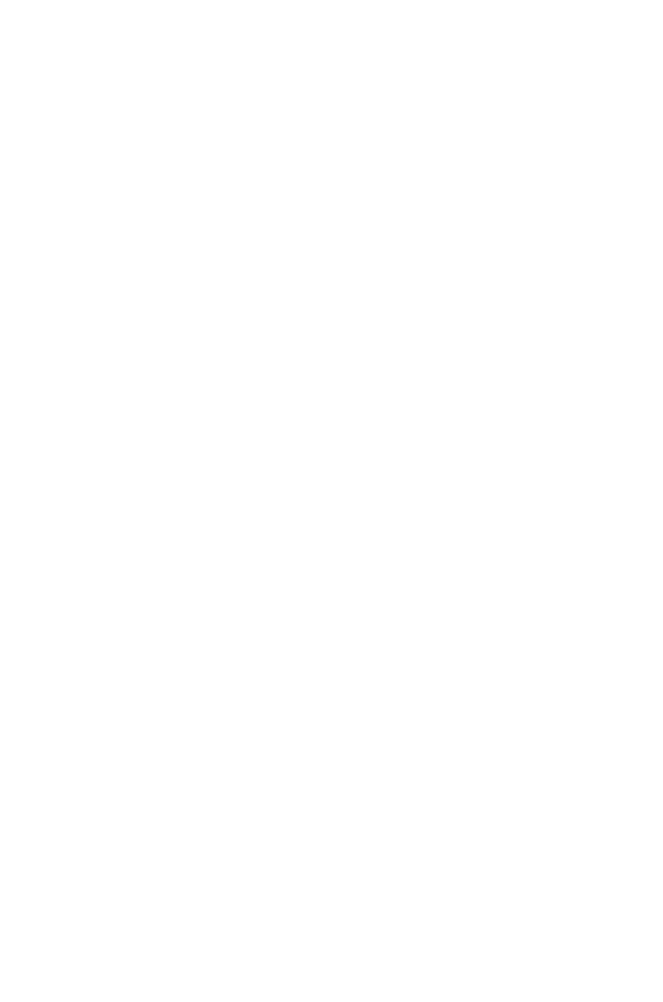
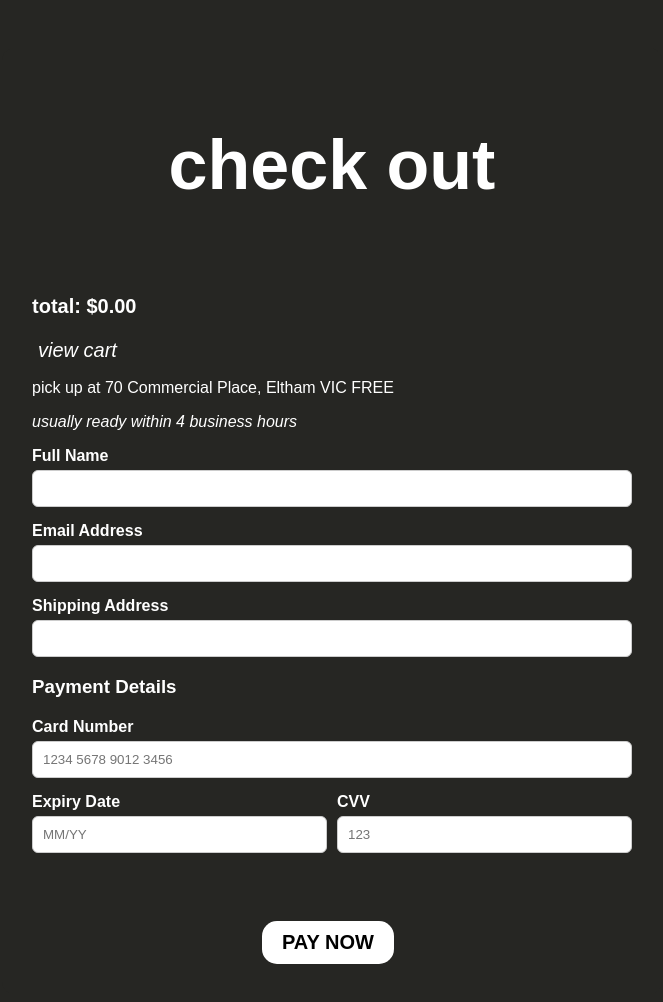
Before and after one commit to a1yssak/A3-UI-Implementation, a plain HTML site: page UID A3/pages/pick_up.html in a window 1280 px wide. Shown: the whole page, without its empty margins (308-971 px from the left). Before the commit the page ends 800 px from the top, so only its background shows below. Drawn offline with Linux system fonts and the light colour scheme.

Commit message:
Add files via upload

```diff
--- a/UID A3/pages/checkout.html
+++ b/UID A3/pages/checkout.html
@@ -17,14 +17,15 @@
         </div>
 
         <div class="total-section">
+            <br>
             <p id="finalTotal">total: $0.00</p>
         </div>
 
         <a href="delivery.html"><button>DELIVERY</button></a>
         <a href="pick_up.html"><button>PICK UP</button></a>
 
-
-        <script src="script/script1.js"></script>
+    </div>
+    <script src="script/checkout.js"></script>
 </body>
 
 </html>
--- a/UID A3/pages/pick_up.html
+++ b/UID A3/pages/pick_up.html
@@ -0,0 +1,56 @@
+<!DOCTYPE html>
+<html lang="en">
+
+<head>
+    <meta charset="UTF-8">
+    <meta name="viewport" content="width=device-width, initial-scale=1.0">
+    <title>checkout pick up</title>
+    <link rel="stylesheet" href="style/delivery_options.css" />
+</head>
+
+<body>
+    <div class="checkout-container">
+        <h1>check out</h1>
+
+        <div class="total-section">
+            <br>
+            <p id="finalTotal">cart total: $0.00</p>
+        </div>
+
+        <a href="checkout.html"><button><i>view cart</i></button></a>
+
+        <p>pick up at 70 Commercial Place, Eltham VIC FREE</p>
+        <p><i>usually ready within 4 business hours</i></p>
+
+        <form id="checkoutForm">
+            <label for="name">Full Name</label>
+            <input type="text" id="name" name="name" required>
+
+            <label for="email">Email Address</label>
+            <input type="email" id="email" name="email" required>
+
+            <label for="address">Shipping Address</label>
+            <input type="text" id="address" name="address" required>
+
+            <h3>Payment Details</h3>
+
+            <label for="cardNumber">Card Number</label>
+            <input type="text" id="cardNumber" name="cardNumber" required placeholder="1234 5678 9012 3456">
+
+            <div class="row">
+                <div class="column">
+                    <label for="expiry">Expiry Date</label>
+                    <input type="text" id="expiry" name="expiry" required placeholder="MM/YY">
+                </div>
+                <div class="column">
+                    <label for="cvv">CVV</label>
+                    <input type="text" id="cvv" name="cvv" required placeholder="123">
+                </div>
+            </div>
+            <br><button type="submit">PAY NOW</button>
+        </form>
+    </div>
+    <script src="script/checkout.js"></script>
+</body>
+
+</html>
--- /dev/null
+++ b/UID A3/pages/script/checkout.js
@@ -0,0 +1,38 @@
+/* FINAL CHECK OUT */
+// get stored data
+const cartItems = JSON.parse(localStorage.getItem('cart')) || [];
+
+const finalCart = document.getElementById('finalCart');
+const totalDisplay = document.getElementById('finalTotal');
+
+let total = 0;
+
+for (let i = 0; i < cartItems.length; i++) {
+    const item = cartItems[i];
+
+    const itemDiv = document.createElement('div');
+    itemDiv.className = 'cart-item';
+
+    const img = document.createElement('img');
+    img.src = item.img;
+    img.alt = item.name;
+    img.className = 'cart-item-image';
+
+    const name = document.createElement('div');
+    name.className = 'cart-item-name';
+    name.textContent = item.name;
+
+    const price = document.createElement('div');
+    price.className = 'cart-item-price';
+    price.textContent = '$' + parseFloat(item.price).toFixed(2);
+
+    itemDiv.appendChild(img);
+    itemDiv.appendChild(name);
+    itemDiv.appendChild(price);
+
+    finalCart.appendChild(itemDiv);
+
+    total += parseFloat(item.price);
+}
+
+totalDisplay.textContent = 'total: $' + total.toFixed(2);
--- a/UID A3/pages/style/checkout.css
+++ b/UID A3/pages/style/checkout.css
@@ -18,6 +18,7 @@ body {
 h1 {
     text-align: center;
     color: #ffffff;
+    font-size: 70px;
 }
 
 .cart-item {
--- /dev/null
+++ b/UID A3/pages/style/delivery_options.css
@@ -0,0 +1,123 @@
+body {
+    font-family: Arial, sans-serif;
+    background-color: #262623;
+    display: flex;
+    justify-content: center;
+    align-items: start;
+    padding: 40px;
+}
+
+.checkout-container {
+    background-color: #262623;
+    padding: 30px;
+    border-radius: 12px;
+    width: 100%;
+    max-width: 600px;
+}
+
+h1 {
+    text-align: center;
+    color: #ffffff;
+    font-size: 70px;
+}
+
+.total-section {
+    margin-top: 20px;
+    font-size: 20px;
+    font-weight: bold;
+    text-align: left;
+    color: #ffffff;
+}
+
+.form-container {
+    max-width: 400px;
+    background: white;
+    padding: 30px;
+    margin: auto;
+    border-radius: 10px;
+    box-shadow: 0 0 15px rgba(0, 0, 0, 0.1);
+}
+
+h2 {
+    margin-bottom: 20px;
+    color: #ffffff;
+}
+
+h3 {
+    margin-bottom: 20px;
+    color: #ffffff;
+}
+
+label {
+    display: block;
+    margin-top: 15px;
+    font-weight: bold;
+    color: #ffffff;
+}
+
+input[type="text"] {
+    width: 100%;
+    padding: 10px;
+    margin-top: 5px;
+    border: 1px solid #ccc;
+    border-radius: 6px;
+    box-sizing: border-box;
+}
+
+input[type="email"] {
+    width: 100%;
+    padding: 10px;
+    margin-top: 5px;
+    border: 1px solid #ccc;
+    border-radius: 6px;
+    box-sizing: border-box;
+}
+
+.row {
+    display: flex;
+    gap: 10px;
+}
+
+.column {
+    flex: 1;
+}
+
+button {
+    font-size: 20px;
+    color: white;
+    background-color: transparent;
+    border: none;
+    cursor: pointer;
+}
+
+.delivery-list {
+    display: flex;
+    flex-direction: column;
+    font-size: 12px;
+}
+
+.delivery-option {
+    display: flex;
+    align-items: center;
+    gap: 12px;
+    padding: 5px;
+    border-radius: 10px;
+    cursor: pointer;
+}
+
+button[type="submit"] {
+    padding: 10px 20px;
+    background-color: #ffffff;
+    color: #000000;
+    border: none;
+    border-radius: 15px;
+    cursor: pointer;
+    justify-content: center;
+    margin-top: 50px;
+    margin-left: 230px;
+    font-weight: bold;
+}
+
+p {
+    color: #ffffff;
+}
```
Also changed, not shown: UID A3/pages/delivery.html (+89 -0 lines).
